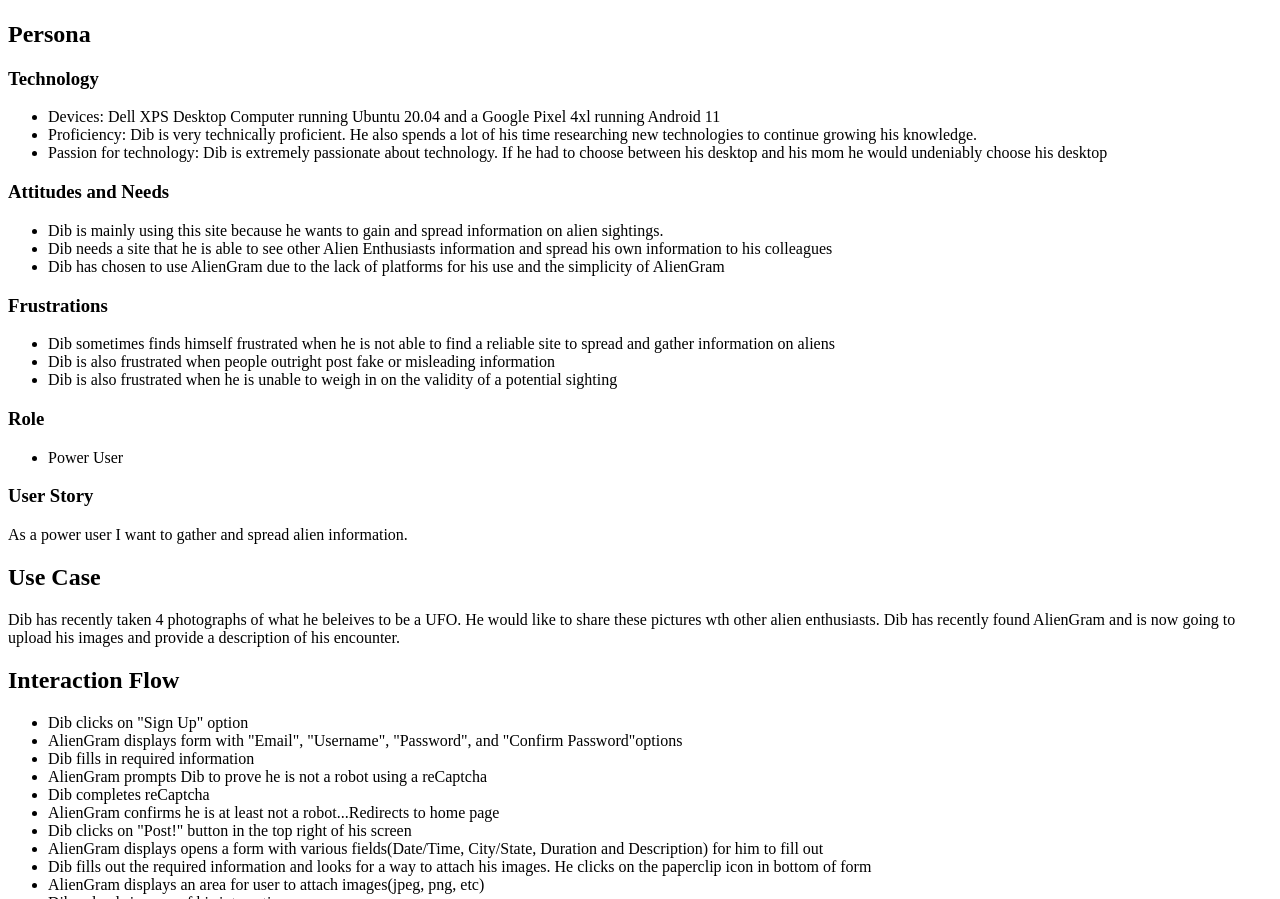
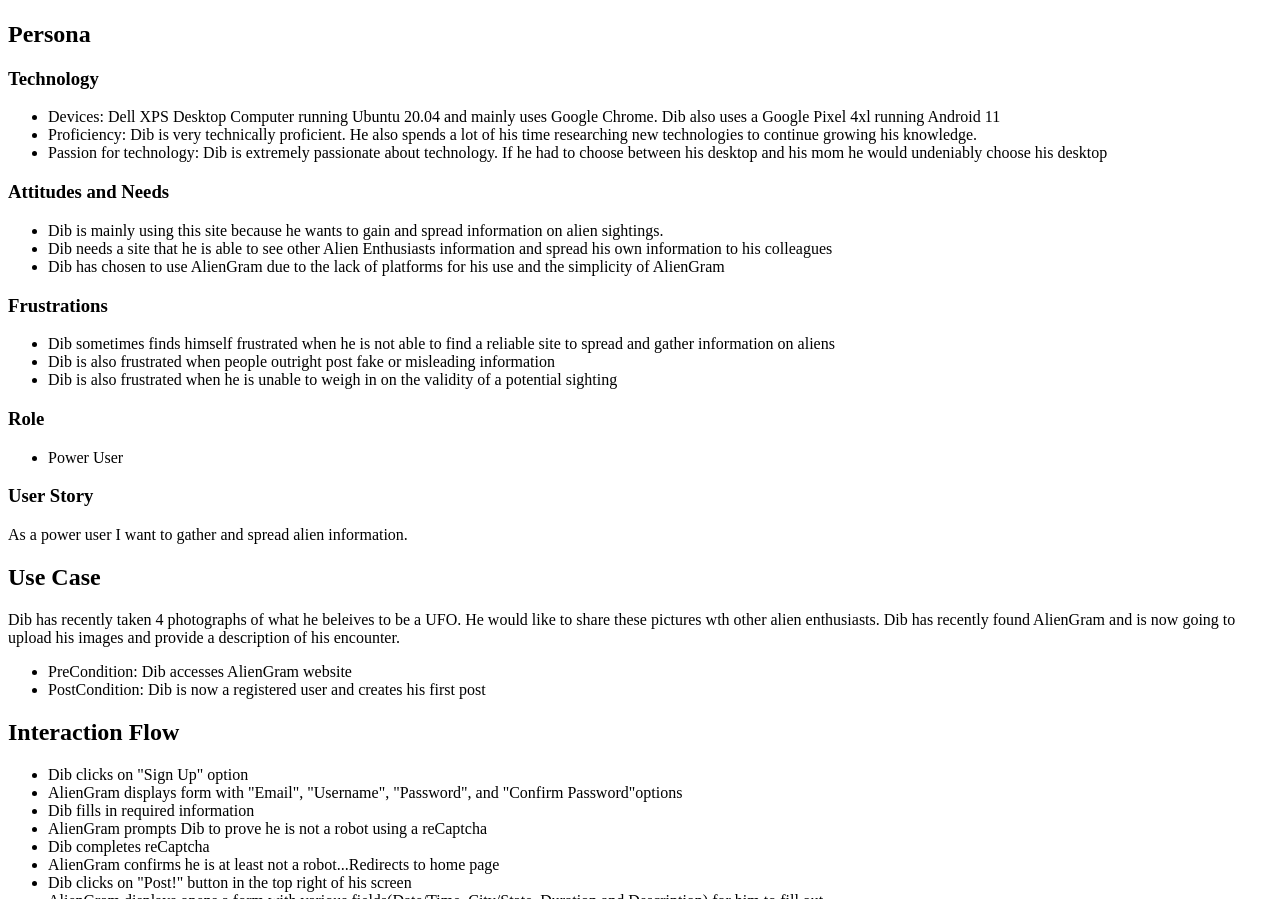
Before and after one commit to now-in-orbit/alien-gram, a plain HTML site: page documentation/persona-dib.html in a window 1280 px wide. Shown: the part 383-1282 px from the top of the page. Drawn offline with Linux system fonts and the light colour scheme.

Commit message:
Added Browser and Pre/Post conditions to use case

```diff
--- a/documentation/persona-dib.html
+++ b/documentation/persona-dib.html
@@ -11,7 +11,7 @@
 <section class="persona">
   <h3>Technology</h3>
   <ul>
-    <li>Devices: Dell XPS Desktop Computer running Ubuntu 20.04 and a Google Pixel 4xl running Android 11</li>
+    <li>Devices: Dell XPS Desktop Computer running Ubuntu 20.04 and mainly uses Google Chrome. Dib also uses a Google Pixel 4xl running Android 11</li>
     <li>Proficiency: Dib is very technically proficient. He also spends a lot of his time researching new technologies to continue growing his knowledge.</li>
     <li>Passion for technology: Dib is extremely passionate about technology. If he had to choose between his desktop and his mom he would undeniably choose his desktop</li>
   </ul>
@@ -37,6 +37,10 @@
 <section class="use-case">
   <h2>Use Case</h2>
   <p>Dib has recently taken 4 photographs of what he beleives to be a UFO. He would like to share these pictures wth other alien enthusiasts. Dib has recently found AlienGram and is now going to upload his images and provide a description of his encounter.</p>
+  <ul>
+    <li>PreCondition: Dib accesses AlienGram website</li>
+    <li>PostCondition: Dib is now a registered user and creates his first post</li>
+  </ul>
 </section>
 <section class="interaction-flow">
   <h2>Interaction Flow</h2>
```
